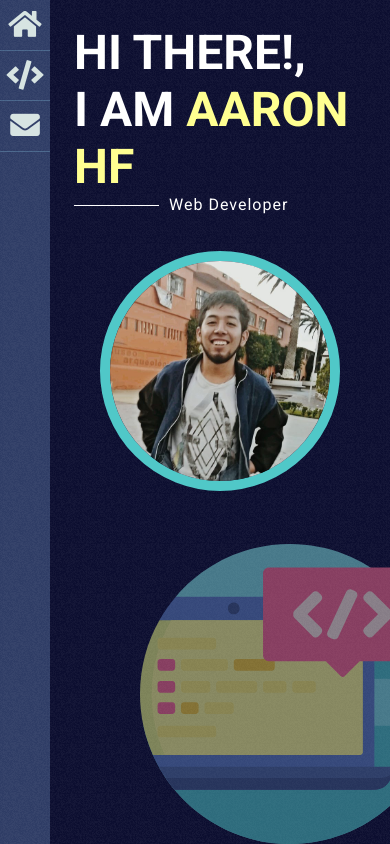
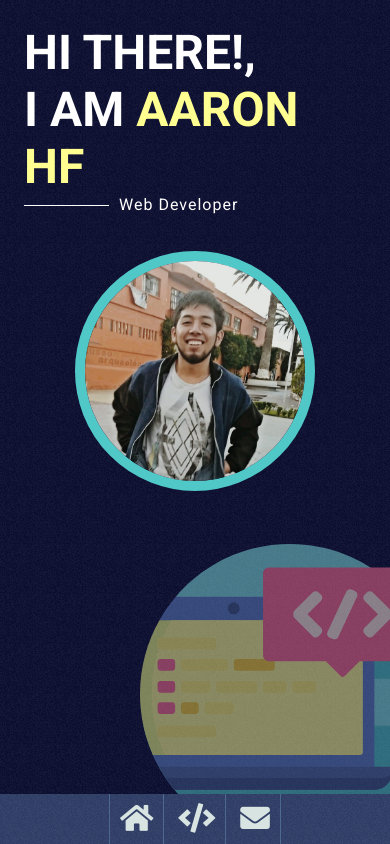
Before and after one commit to soyaaronhf/soyaaronhf.github.io, a plain HTML site: page index.html in a window 390 px wide. Drawn offline with Linux system fonts and the light colour scheme.

Commit message:
Fixed responsive

```diff
--- a/styles.css
+++ b/styles.css
@@ -164,6 +164,28 @@
 }
 /**/
 @media only screen and (max-width: 767px){
+	#main-header{
+		height:50px;
+		width: 100%;
+		bottom: 0;
+	}
+	#main-header ul li{
+		padding-left: 10px;
+		padding-right: 10px;
+		display: inline-block;
+	}
+	#main-header ul li{
+		border-right:1px solid rgba(151, 222, 251, 0.25);
+	}
+	#main-header ul li:first-child{
+		border-left:1px solid rgba(151, 222, 251, 0.25);
+	}
+	#main-header ul{
+		text-align: center;
+	}
+	.section-content{
+		margin-left: 0;
+	}
 	.img-coding{
 		opacity: .5;
 	}
```
